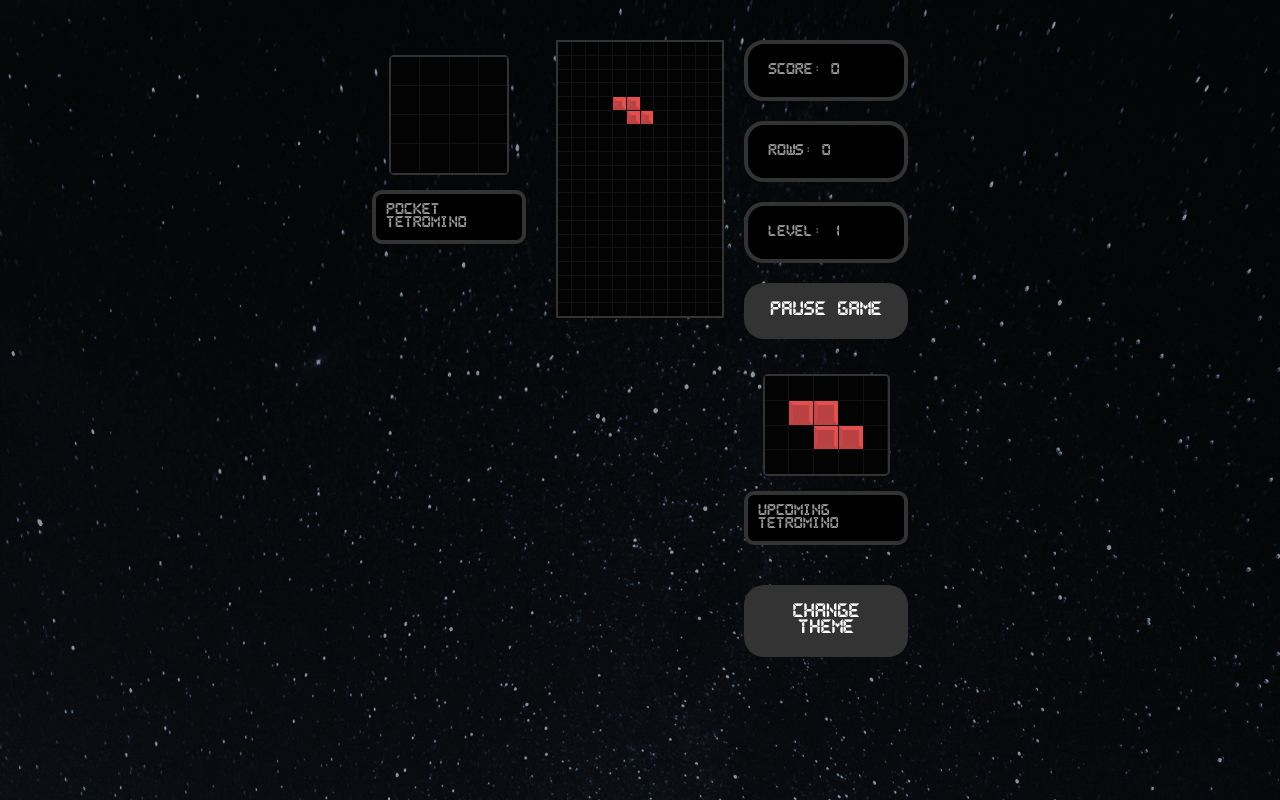
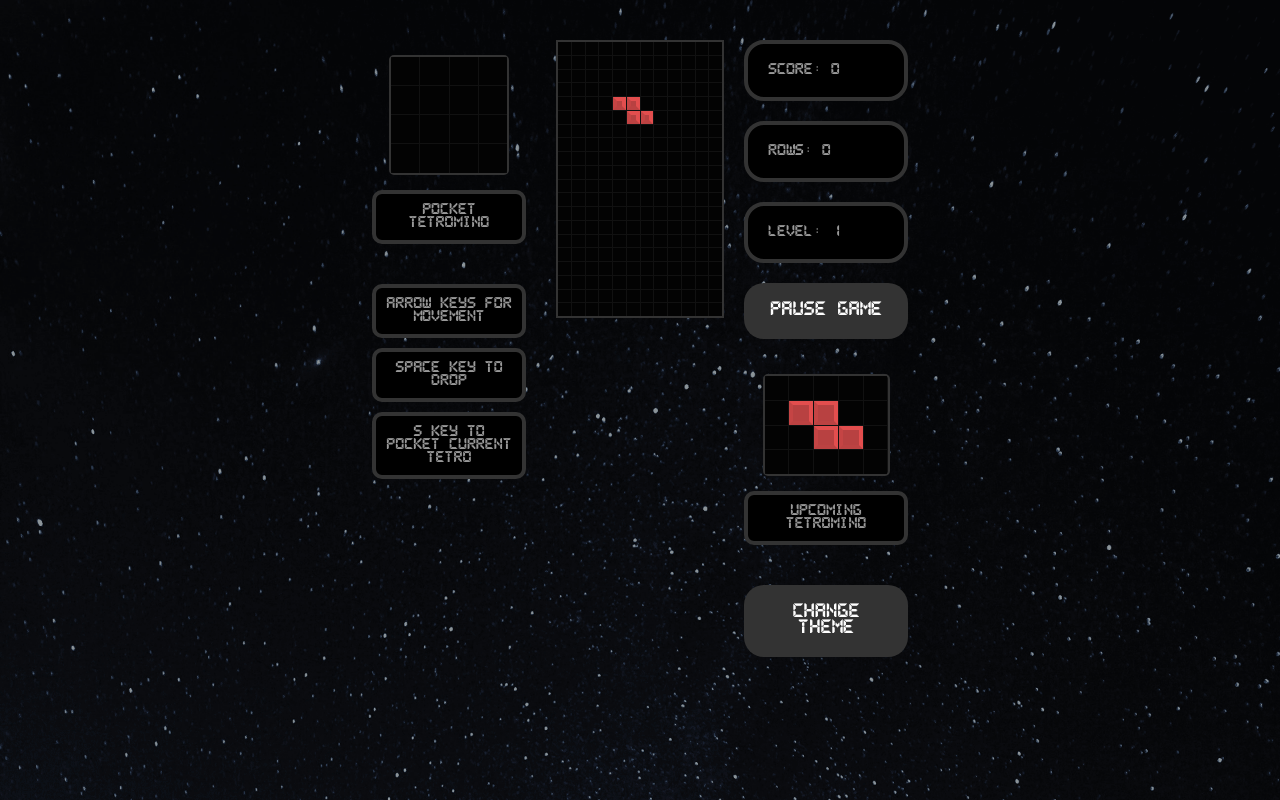
Before and after one commit to JayCox90/Tetris_React, a React (Vite) app: page / in a window 1280 px wide. Both pictures are taken after a click on the button "Start Game". Built offline with nearby package versions, Linux system fonts and the light colour scheme.

Commit message:
Added ReadMe and Explanation paragraphs, fixed bug when starting new game after fail that kept the previous pocket tetro in for next game

```diff
--- a/src/components/Tetris.jsx
+++ b/src/components/Tetris.jsx
@@ -1,5 +1,9 @@
 import { useState } from "react";
-import { createStage, checkCollision } from "../gameHelpers";
+import {
+  createStage,
+  checkCollision,
+  createSingleTetroStage,
+} from "../gameHelpers";
 import { ThemeProvider } from "styled-components";
 import { themes } from "./styles/themes";
 
@@ -18,6 +22,7 @@ import {
   StyledTetrisWrapper,
   StyledTetris,
   StyledParagraph,
+  StyledExplanation,
 } from "./styles/Tetris.styled";
 
 // Custom Hooks
@@ -44,10 +49,18 @@ const Tetris = () => {
     pocketTetro,
     storePocketTetro,
     updatePocketTetro,
+    setPocketTetro,
   ] = usePlayer();
 
-  const { stage, setStage, nextTetroStage, rowsCleared, pocketTetroStage } =
-    useStage(player, resetPlayer, nextTetro, pocketTetro);
+  const {
+    stage,
+    setStage,
+    nextTetroStage,
+    setNextTetroStage,
+    rowsCleared,
+    pocketTetroStage,
+    setPocketTetroStage,
+  } = useStage(player, resetPlayer, nextTetro, pocketTetro);
   const [score, setScore, rows, setRows, level, setLevel] =
     useGameStatus(rowsCleared);
 
@@ -60,14 +73,17 @@ const Tetris = () => {
   const startGame = () => {
     // Reset eveything
     setStage(createStage());
+    setNextTetroStage(createSingleTetroStage());
+    setPocketTetroStage(createSingleTetroStage());
+    setPocketTetro(null);
     resetPlayer();
     setGameOver(false);
     setGamePaused(false);
-    setGameStarted(true);
     setDropTime(1000 / (level + 1) + 200);
     setScore(0);
     setRows(0);
     setLevel(1);
+    setGameStarted(true);
   };
 
   const pauseGame = () => {
@@ -178,6 +194,11 @@ const Tetris = () => {
                 <StyledPocketTetroStagePlacer>
                   <SingleTetroStage stage={pocketTetroStage} />
                   <StyledParagraph>Pocket tetromino</StyledParagraph>
+                  <StyledExplanation>Arrow keys for movement</StyledExplanation>
+                  <StyledExplanation>Space Key to drop</StyledExplanation>
+                  <StyledExplanation>
+                    S Key to pocket current Tetro
+                  </StyledExplanation>
                 </StyledPocketTetroStagePlacer>
               )}
             </aside>
--- a/src/components/styles/Tetris.styled.js
+++ b/src/components/styles/Tetris.styled.js
@@ -30,6 +30,7 @@ export const StyledParagraph = styled.div`
   box-sizing: border-box;
   display: flex;
   align-items: center;
+  text-align: center;
   margin: 0 0 40px 0;
   padding: 10px;
   border: 4px solid #333;
@@ -41,3 +42,20 @@ export const StyledParagraph = styled.div`
   font-family: Pixel, Arial, Helvetica, sans-serif;
   font-size: 0.8rem;
 `;
+
+export const StyledExplanation = styled.div`
+  box-sizing: border-box;
+  display: flex;
+  align-items: center;
+  text-align: center;
+  margin: 0 0 10px 0;
+  padding: 10px;
+  border: 4px solid #333;
+  min-height: 30px;
+  width: 100%;
+  border-radius: 10px;
+  color: ${(props) => (props.gameOver ? "red" : "#999")};
+  background: #000;
+  font-family: Pixel, Arial, Helvetica, sans-serif;
+  font-size: 0.8rem;
+`;
--- a/src/hooks/usePlayer.js
+++ b/src/hooks/usePlayer.js
@@ -89,5 +89,6 @@ export const usePlayer = () => {
     pocketTetro,
     storePocketTetro,
     updatePocketTetro,
+    setPocketTetro,
   ];
 };
```
Also changed, not shown: 1 other file (tests, documents, lock files or other folders).
